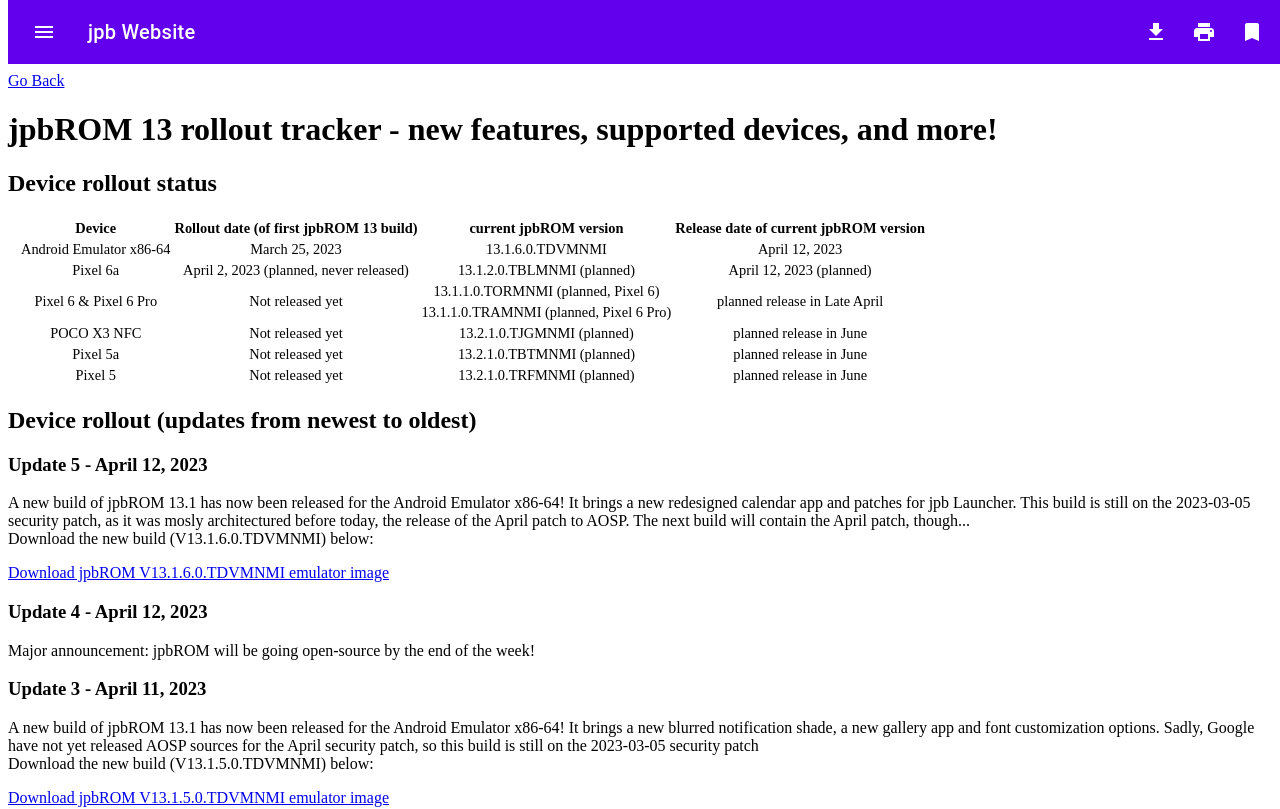
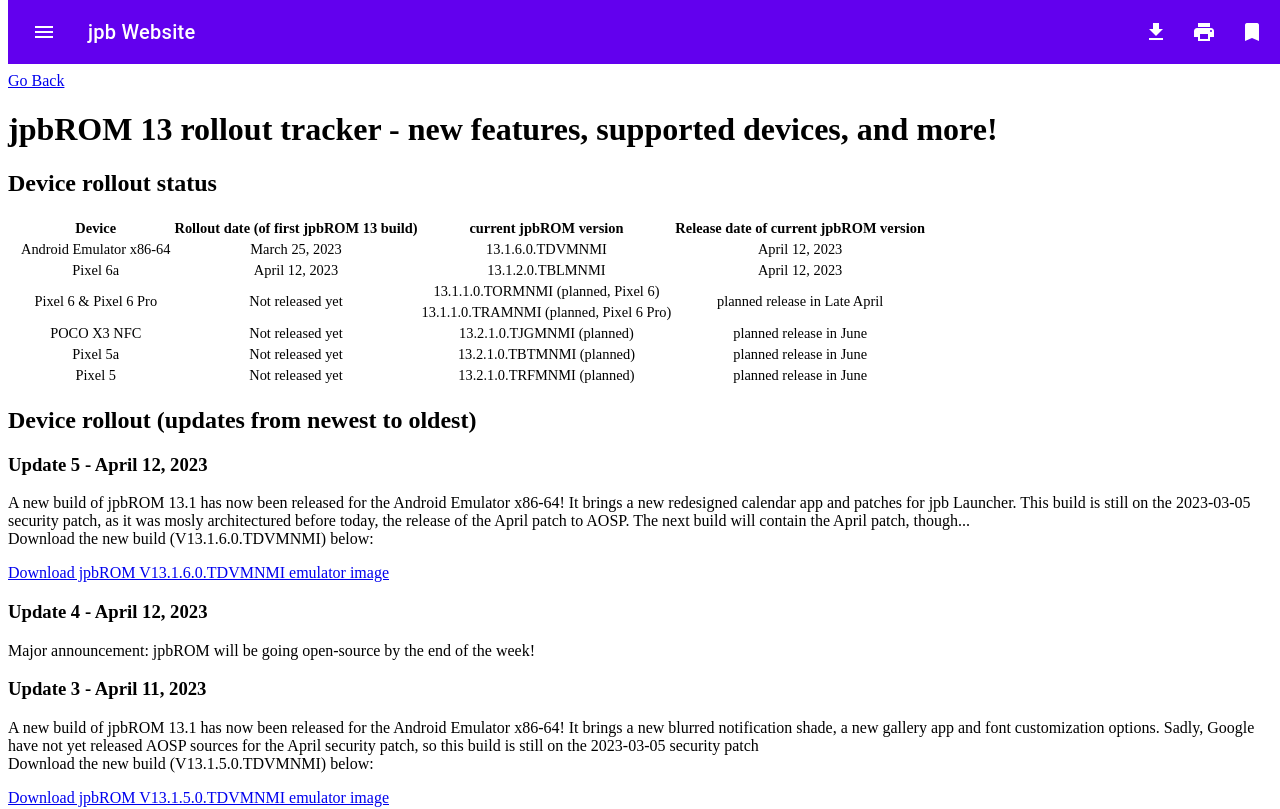
Before and after one commit to jpbandroid/jpb, a plain HTML site: page jpbROM13-rollout/index.html in a window 1280 px wide. Shown: the top 809 px of the page. Drawn offline with Linux system fonts and the light colour scheme.

Commit message:
Update index.html

```diff
--- a/jpbROM13-rollout/index.html
+++ b/jpbROM13-rollout/index.html
@@ -42,11 +42,11 @@
 <tr>
 <td>Pixel 6a
 </td>
-<td><span data-sort-value="000000002023-04-02-0000" style="white-space:nowrap">April 2, 2023 (planned, never released)</span>
+<td><span data-sort-value="000000002023-04-12-0000" style="white-space:nowrap">April 12, 2023</span>
 </td>
-<td>13.1.2.0.TBLMNMI (planned)
+<td>13.1.2.0.TBLMNMI
 </td>
-<td><span data-sort-value="000000002023-04-12-0000" style="white-space:nowrap">April 12, 2023 (planned)</span>
+<td><span data-sort-value="000000002023-04-12-0000" style="white-space:nowrap">April 12, 2023</span>
 </td></tr>
 <tr>
 <td rowspan="2">Pixel 6 & Pixel 6 Pro
```
